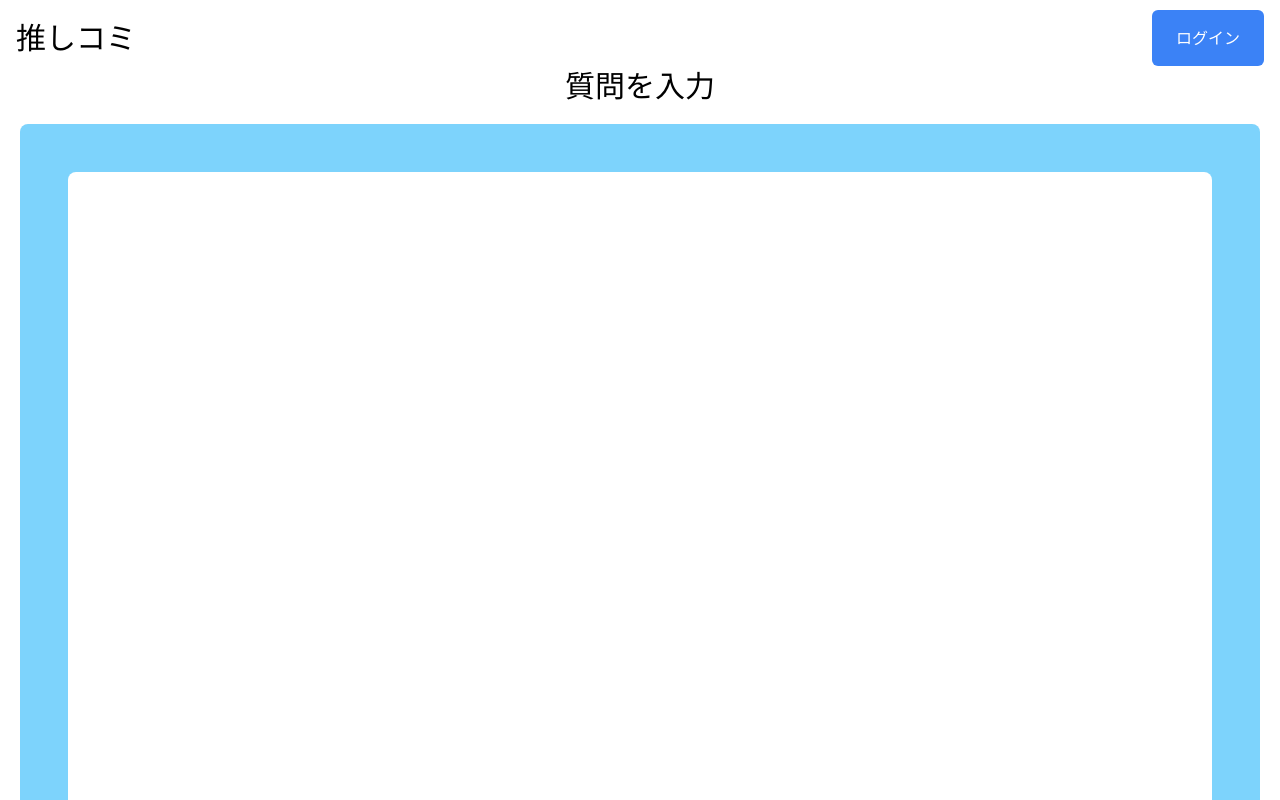
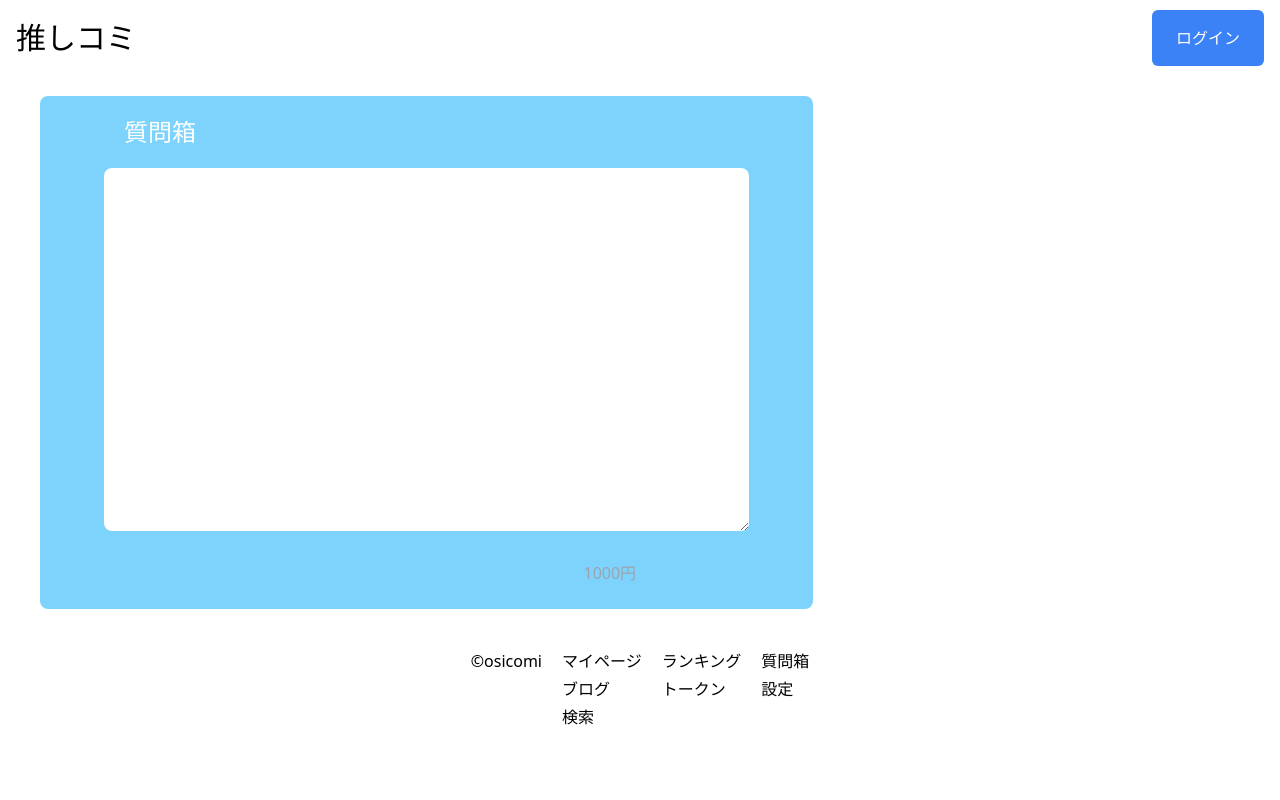
Before and after one commit to cocoide/cms-of-blog, a Next.js app: page /question in a window 1280 px wide. Shown: the top 800 px of the page. Built offline with nearby package versions, Linux system fonts and the light colour scheme.

Commit message:
change input form

```diff
--- a/components/input-question.tsx
+++ b/components/input-question.tsx
@@ -1,12 +1,21 @@
 const InputQuestion = () => {
+
   return (
-    <div className="justify-center p-5 text-center ">
-      <div className="bg-sky-300 rounded-lg aspect-video px-12 pt-12">
-      <input className="rounded-lg aspect-video w-full p-5">
-      </input>
-      <h3 className="p-5">
-        5000円
-      </h3>
+
+    <div className="p-5 md:p-10 lg:w-2/3 text-right">
+      <div className="bg-sky-300 rounded-lg aspect-video px-12 md:px-16">
+      <h2 className="md:text-2xl text-lg p-5 text-white text-left">
+        質問箱
+      </h2>
+      <textarea
+
+      className="rounded-lg aspect-video w-full p-5">
+      </textarea>
+      <input placeholder="1000円"
+      className="bg-sky-300 p-1 text-center m-5"
+      onChange={(e: React.ChangeEvent<HTMLInputElement>) => {
+    const value:number = Number(e.target.value);
+    console.log(value);}} />
       </div>
     </div>
   )
--- /dev/null
+++ b/components/range-slider.tsx
@@ -0,0 +1,6 @@
+const RangeSlider = () => {
+  return (
+    <div>range-slider</div>
+  )
+}
+export default RangeSlider
--- a/package.json
+++ b/package.json
@@ -11,7 +11,6 @@
   "dependencies": {
     "@headlessui/react": "^1.7.3",
     "@heroicons/react": "^2.0.12",
-    "daisyui": "^2.33.0",
     "next": "12.3.1",
     "react": "18.2.0",
     "react-dom": "18.2.0"
--- a/pages/question.tsx
+++ b/pages/question.tsx
@@ -4,9 +4,7 @@ const question = () => {
   return (
     <>
     <div className="">
-    <h2 className="md:text-3xl text-lg text-center pt-3">
-        質問を入力
-      </h2>
+
 
     </div>
       <InputQuestion/>
```
Also changed, not shown: 1 other file (tests, documents, lock files or other folders).
